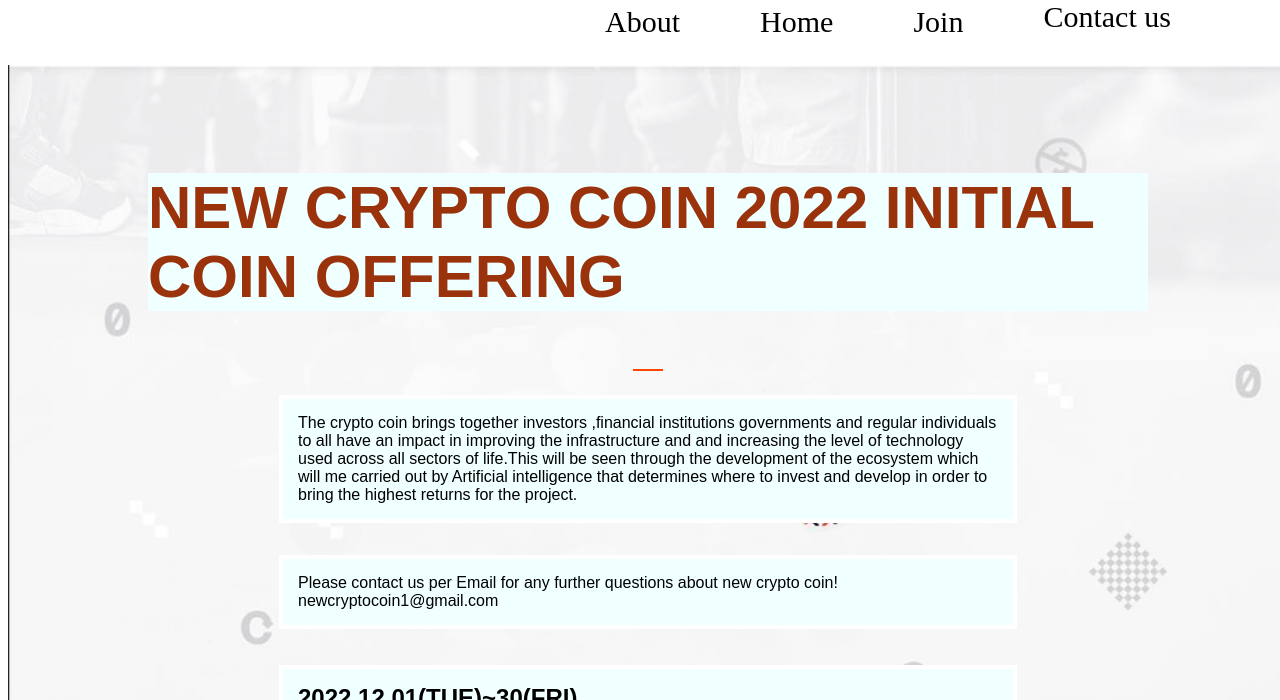
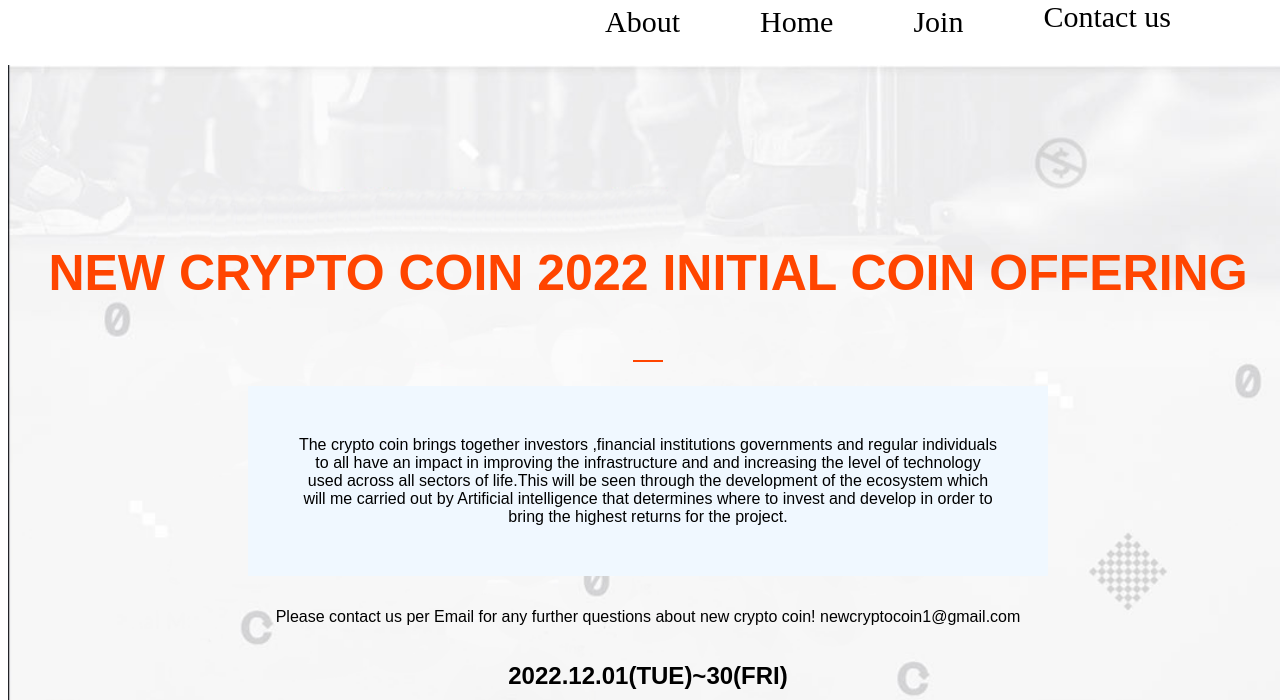
Before and after one commit to PrinceBadru/capstone, a website: page about.html in a window 1280 px wide. Shown: the part 100-800 px from the top of the page. Drawn offline with Linux system fonts and the light colour scheme; a small style sheet from the web is missing.

Commit message:
add about.html fix

```diff
--- a/about.html
+++ b/about.html
@@ -46,12 +46,12 @@
         determines where to invest and develop in order to bring the highest
         returns for the project.
       </p>
-      <p class="crypto-words">
+      <p>
         Please contact us per Email for any further questions about new crypto
         coin! newcryptocoin1@gmail.com
       </p>
-      <h2 class="crypto-words">2022.12.01(TUE)~30(FRI)</h2>
-      <div id="contact" class="crypto-words">@ www.fakenewcryptocoin.com</div>
+      <h2>2022.12.01(TUE)~30(FRI)</h2>
+      <div id="contact">@ www.fakenewcryptocoin.com</div>
     </section>
 
     <section class="ico-section">
--- a/style.css
+++ b/style.css
@@ -240,7 +240,7 @@
 .partners-class {
   background-color: black;
   color: grey;
-  width: 120vw;
+  width: 110vw;
   margin-bottom: 0;
 }
 
@@ -299,11 +299,9 @@
   }
 
   .about-heading {
-    margin-left: 0;
-    color: rgb(154, 50, 12);
-    font-size: 60px;
-    width: 1000px;
-    background-color: azure;
+    color: orangered;
+    font-size: 50px;
+    margin-bottom: 50px;
   }
 
   .submit {
@@ -312,11 +310,10 @@
   }
 
   .crypto-words {
-    margin-left: 0;
     width: 700px;
-    padding: 15px;
-    border: 4px solid white;
-    background-color: azure;
+    text-align: center;
+    padding: 50px;
+    background-color: aliceblue;
   }
 
   .speaker-line1 {
```
